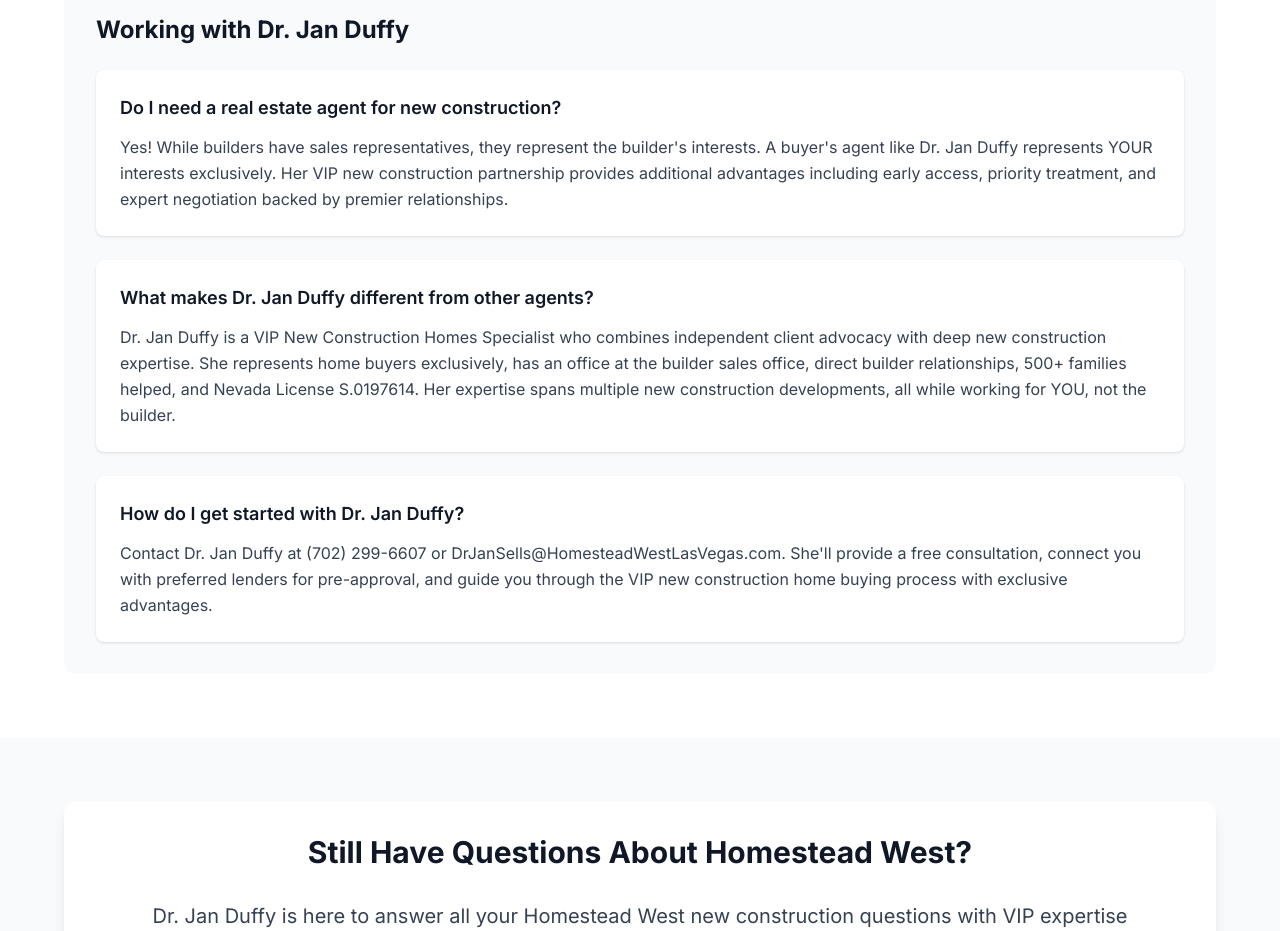
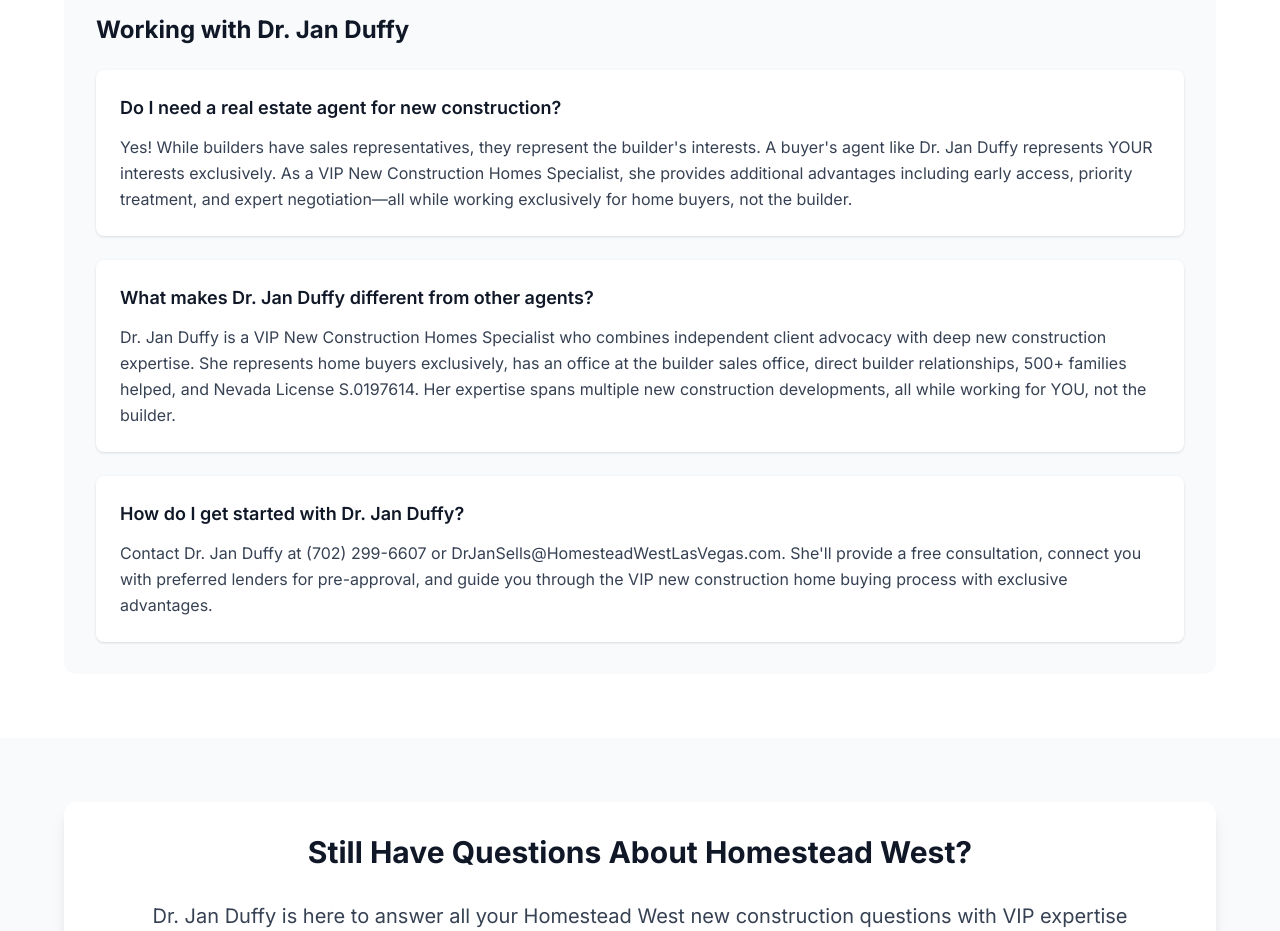
Before and after one commit to DrJanDuffy/homesteadwestlasvegas, a Next.js app: page /faq in a window 1280 px wide. Shown: the part 4000-4931 px from the top of the page. Built offline with nearby package versions, Linux system fonts and the light colour scheme; no server answers.

Commit message:
Fix final FAQ 'partnership' reference in content section

```diff
--- a/app/faq/page.tsx
+++ b/app/faq/page.tsx
@@ -144,7 +144,7 @@ export default function FAQPage() {
       questions: [
         {
           question: 'Do I need a real estate agent for new construction?',
-          answer: 'Yes! While builders have sales representatives, they represent the builder\'s interests. A buyer\'s agent like Dr. Jan Duffy represents YOUR interests exclusively. Her VIP new construction partnership provides additional advantages including early access, priority treatment, and expert negotiation backed by premier relationships.'
+          answer: 'Yes! While builders have sales representatives, they represent the builder\'s interests. A buyer\'s agent like Dr. Jan Duffy represents YOUR interests exclusively. As a VIP New Construction Homes Specialist, she provides additional advantages including early access, priority treatment, and expert negotiation—all while working exclusively for home buyers, not the builder.'
         },
         {
           question: 'What makes Dr. Jan Duffy different from other agents?',
```
